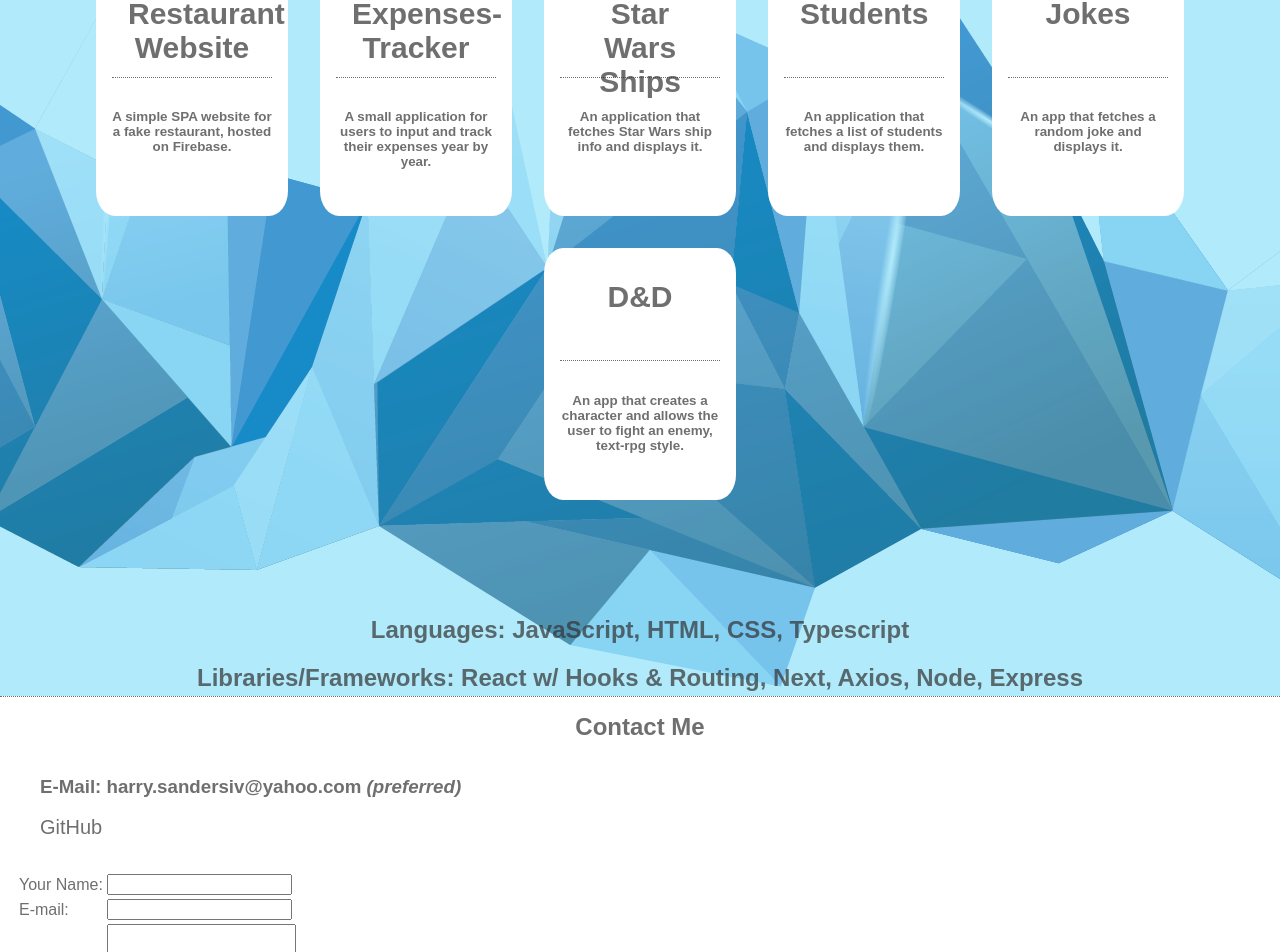
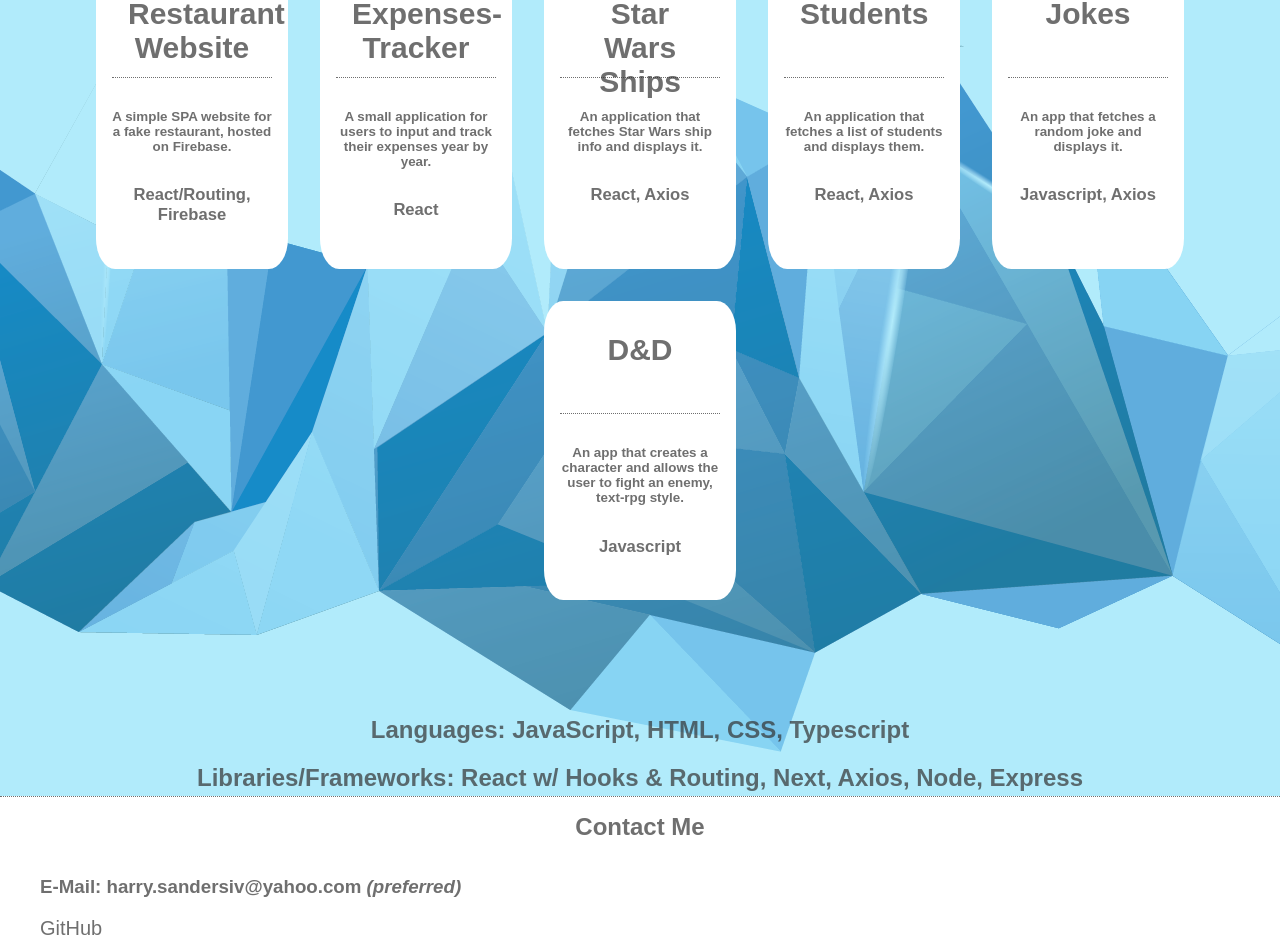
Before and after one commit to HarrySIV/resume, a JavaScript app: page / in a window 1280 px wide. Shown: the part 912-1864 px from the top of the page. Built offline with nearby package versions, Linux system fonts and the light colour scheme; the HTML template or start-up script is replaced by a standard one; a web font is replaced by a local one.

Commit message:
update resume to include tools used on each project card

```diff
--- a/src/Components/ProjectsCard/ProjectsCard.js
+++ b/src/Components/ProjectsCard/ProjectsCard.js
@@ -1,12 +1,12 @@
 import styles from './ProjectsCard.module.css';
 
 const projects = [
-   {id: 0, name: `Restaurant Website`, link: `https://not-a-restaurant.firebaseapp.com/`, description: `A simple SPA website for a fake restaurant, hosted on Firebase.`},
-   {id: 1, name: `Expenses-Tracker`, link: `https://harrysiv.github.io/expenses-chart/`, description: `A small application for users to input and track their expenses year by year.`},
-   {id: 2, name: `Star Wars Ships`, link: `https://harrysiv.github.io/swships/`, description: `An application that fetches Star Wars ship info and displays it.`},
-   {id: 3, name: `Students`, link: `https://harrysiv.github.io/fetchstudents-app/`, description: `An application that fetches a list of students and displays them.`},
-   {id: 4, name: `Jokes`, link: `https://harrysiv.github.io/jokes/`, description: `An app that fetches a random joke and displays it.`},
-   {id: 5, name: `D&D`, link: `https://harrysiv.github.io/Dndjs/`, description: `An app that creates a character and allows the user to fight an enemy, text-rpg style.`},
+   {id: 0, name: `Restaurant Website`, tools: 'React/Routing, Firebase', link: `https://not-a-restaurant.firebaseapp.com/`, description: `A simple SPA website for a fake restaurant, hosted on Firebase.`},
+   {id: 1, name: `Expenses-Tracker`, tools: 'React',link: `https://harrysiv.github.io/expenses-chart/`, description: `A small application for users to input and track their expenses year by year.`},
+   {id: 2, name: `Star Wars Ships`, tools: 'React, Axios',link: `https://harrysiv.github.io/swships/`, description: `An application that fetches Star Wars ship info and displays it.`},
+   {id: 3, name: `Students`, tools: 'React, Axios',link: `https://harrysiv.github.io/fetchstudents-app/`, description: `An application that fetches a list of students and displays them.`},
+   {id: 4, name: `Jokes`, tools: 'Javascript, Axios',link: `https://harrysiv.github.io/jokes/`, description: `An app that fetches a random joke and displays it.`},
+   {id: 5, name: `D&D`, tools: 'Javascript',link: `https://harrysiv.github.io/Dndjs/`, description: `An app that creates a character and allows the user to fight an enemy, text-rpg style.`},
 ];
 
 
@@ -24,6 +24,7 @@ const ProjectsCard = () => {
                </div>
                <hr />
                <h6 id={`${project.id}`} >{project.description}</h6>
+               <h5>{project.tools}</h5>
             </a>
          ))}
       </div>
```
